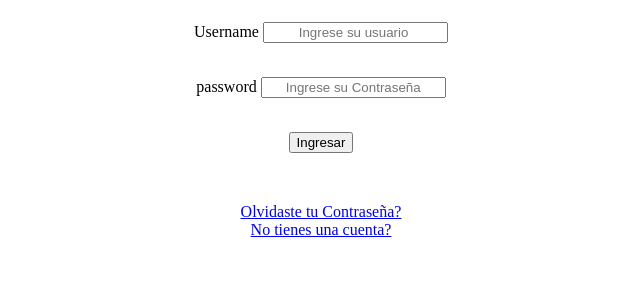
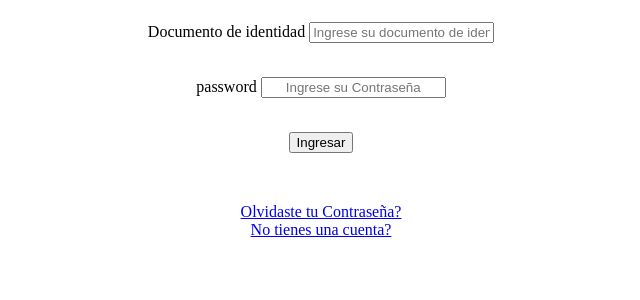
Before and after one commit to moises-ph/proyecto-basados, a Flask app: page /login in a window 1280 px wide. Shown: the part 58-358 px from the top of the page, without its empty margins (319-959 px from the left). Run offline with Flask 2, Linux system fonts and the light colour scheme.

Commit message:
Login y registro funcional, terminar dashboard

```diff
--- a/Formulario/app.py
+++ b/Formulario/app.py
@@ -1,9 +1,10 @@
+import email
 from pickle import TRUE
 from flask import Flask, render_template, render_template_string, request, redirect
 import pymysql
 
 def DB_con_registro(instruccion):
-  db = pymysql.connect(host='localhost', user='root', passwd='mphr2015', db='formulario')
+  db = pymysql.connect(host='localhost', user='2448515', passwd='mphr2015', db='registro_bd')
   cur = db.cursor()
   cur.execute(instruccion)
   db.commit()
@@ -11,7 +12,7 @@ def DB_con_registro(instruccion):
   return True
 
 def DB_con_consulta(instruccion):
-  db = pymysql.connect(host='localhost', user='root', passwd='mphr2015', db='formulario')
+  db = pymysql.connect(host='localhost', user='2448515', passwd='mphr2015', db='registro_bd')
   cur = db.cursor()
   cur.execute(instruccion)
   resultado = cur.fetchall()
@@ -25,56 +26,79 @@ app = Flask(__name__)
 def template():
   return render_template('index.html')
 
-@app.route('/login')
+@app.route('/login', methods=['GET', 'POST'])
 
 def login():
-  return render_template('/Login/login.html')
+  if request.method == 'POST':
+    documento_id = request.form.getlist('documento_id')[0]
+    password = request.form.getlist('Contraseña')[0]
+    print(documento_id  + " " + password)
+    query = "SELECT (contraseña) FROM registro WHERE C_C = " + documento_id + ";"
+    state = DB_con_consulta(query)
 
-@app.route('/registro')
+    if state[0][0] == password:
+      return redirect('/dashboard')
+    else:
+      return render_template('/Login/login.html', error = "Usuario o contraseña incorrectos")
 
+  else :
+    return render_template('/Login/login.html')
+
+@app.route('/registro', methods=['GET', 'POST'])
 def registro():
-  return render_template('/registro/registro.html')
+  if request.method == 'POST':
+    print(request.form.getlist('usuario')[0])
+    tipo_de_usuario = request.form.getlist('usuario')[0]
+    tipo_de_documento = request.form.getlist('Tipo_documento')[0]
+    num_documento = request.form.getlist('id')[0]
+    nombre = request.form.getlist('nombre')[0]
+    apellidos = request.form.getlist('Apellidos')[0]
+    edad =request.form.getlist('edad')[0]
+    genero =  request.form.getlist('Genero')[0]
+    email =  request.form.getlist('email')[0]
+    password =  request.form.getlist('password')[0]
 
-@app.route('/registro_true', methods=['POST'])
+    query = "INSERT INTO registro(C_C, nombres, apellidos, edad, genero, email, contraseña, tipo_de_usuario, tipo_de_documento) VALUES("+num_documento+", '"+nombre+"', '"+apellidos+"', "+edad+", '"+genero+"', '"+email+"', '"+password+"', '"+tipo_de_usuario+"', '"+tipo_de_documento+"')"
 
-def registro_true():
-  print(request.form.getlist('usuario')[0])
-  tipo_de_usuario = request.form.getlist('usuario')[0]
-  tipo_de_documento = request.form.getlist('Tipo_documento')[0]
-  num_documento = request.form.getlist('id')[0]
-  nombre = request.form.getlist('nombre')[0]
-  apellidos = request.form.getlist('Apellidos')[0]
-  edad =request.form.getlist('edad')[0]
-  genero =  request.form.getlist('Genero')[0]
-  email =  request.form.getlist('email')[0]
-  password =  request.form.getlist('password')[0]
+    state = DB_con_registro(query)
 
-  query = "INSERT INTO registro(id, nombres, apellidos, edad, genero, email, contraseña, tipo_de_usuario, tipo_de_documento) VALUES("+num_documento+", '"+nombre+"', '"+apellidos+"', "+edad+", '"+genero+"', '"+email+"', '"+password+"', '"+tipo_de_usuario+"', '"+tipo_de_documento+"')"
+    if state:
+      return render_template('/registro/registro.html', state = 'Registro exitoso')
+    else:
+      return render_template('/registro/registro.html', state = 'Error al registrar')
 
-  state = DB_con_registro(query)
+  else :
+    return render_template('/registro/registro.html')
 
-  if state:
-    return redirect('/login')
-  else:
-    return render_template('/registro/registro.html', error = 'Error al registrar')
 
-@app.route('/login_true', methods=['POST'])
-def login_true():
-  usuario = request.form.getlist('usuario')[0]
-  password = request.form.getlist('Contraseña')[0]
-  print(usuario + " " + password)
-  query = "SELECT (contraseña) FROM registro WHERE nombres = '" + usuario + "';"
-  state = DB_con_consulta(query)
+@app.route('/dashboard', methods=['GET', 'POST'])
+def dashboard():
+  if request.method == 'POST':
 
-  if state[0][0] == password:
-    return redirect('/dashboard')
-  else:
-    return render_template('/Login/login.html', error = "Usuario o contraseña incorrectos")
+    '''Tabla Datos Basicos BD'''
+    fecha_nacimiento = request.form.getlist('fechaNacimiento')[0]
+    tipo_doc_id = request.form.getlist('Tipo_documento')[0]
+    telefono = request.form.getlist('Telefono')[0]
+    celular = request.form.getlist('celular')[0]
+    direccion = request.form.getlist('Direccion')[0]
+    departamento = request.form.getlist('Departamento')[0]
+    ciudad = request.form.getlist('Cuidad')[0]
+    estado_civil = request.form.getlist('EstadoCivil')[0]
+    estrato = request.form.getlist('estrato')[0]
+    ocupacion = request.form.getlist('ocupacion')[0]
+    regimen_perteneciente = request.form.getlist('regimen-perteneciente')[0]
+    email = request.form.getlist('email')[0]
+    contraseña = request.form.getlist('contraseña')[0]
+
+    '''Tabla Historia Clinica BD'''
+    tiempo = request.form.getlist('tiempo-historial')[0]
+    motivo = request.form.getlist('evento-historial-clinico')[0]
+    descripcion = request.form.getlist('descripcion-historialClinico')[0]
 
 
 
-
-
+  else :
+    return render_template('/dashboard/dashboard.html')
 
 if __name__ == '__main__':
   app.run(debug=True)
--- a/Formulario/templates/Login/login.html
+++ b/Formulario/templates/Login/login.html
@@ -17,11 +17,11 @@
   <header id="cabecera">
         <h1 id="titulo" >Login</h1>
   </header>
-    <form name="login" method="post" action="/login_true">
+    <form name="login" method="post" action="/login">
 
         <!-- username -->
-        <label for="usuario">Username</label>
-        <input id="Usuario_login" type="text" name="usuario" placeholder="Ingrese su usuario " required>
+        <label for="documento_id">Documento de identidad</label>
+        <input id="Usuario_login" type="text" name="documento_id" placeholder="Ingrese su documento de identidad " required>
         <p></p>
         <br>
         <!-- password -->
--- a/Formulario/templates/registro/registro.html
+++ b/Formulario/templates/registro/registro.html
@@ -15,7 +15,7 @@
     <div class="Registro">
       <h3>Registro de Usuario</h3>
   </div>
-  <form action="/registro_true" class="form" method="post" name="Formulario">
+  <form action="/registro" class="form" method="post" name="Formulario">
     <label for="Usuario">Tipo de usuario</label>
     <select name="usuario" id="elusuario" class="select" required>
       <option value="">Seleccione</option>
@@ -64,8 +64,8 @@
   </form>
 </div>
 <div>
-  {% if error %}
-    <p>{{ error }}</p>
+  {% if state %}
+    <p>{{ state }}</p>
   {% endif %}
 </div>
 <script src="index.js"></script>
```
Also changed, not shown: Formulario/templates/Dashboard/dashboard.html (renamed from Formulario/templates/Datos_basicos/datos_basicos_form.html, +10 -4 lines).
